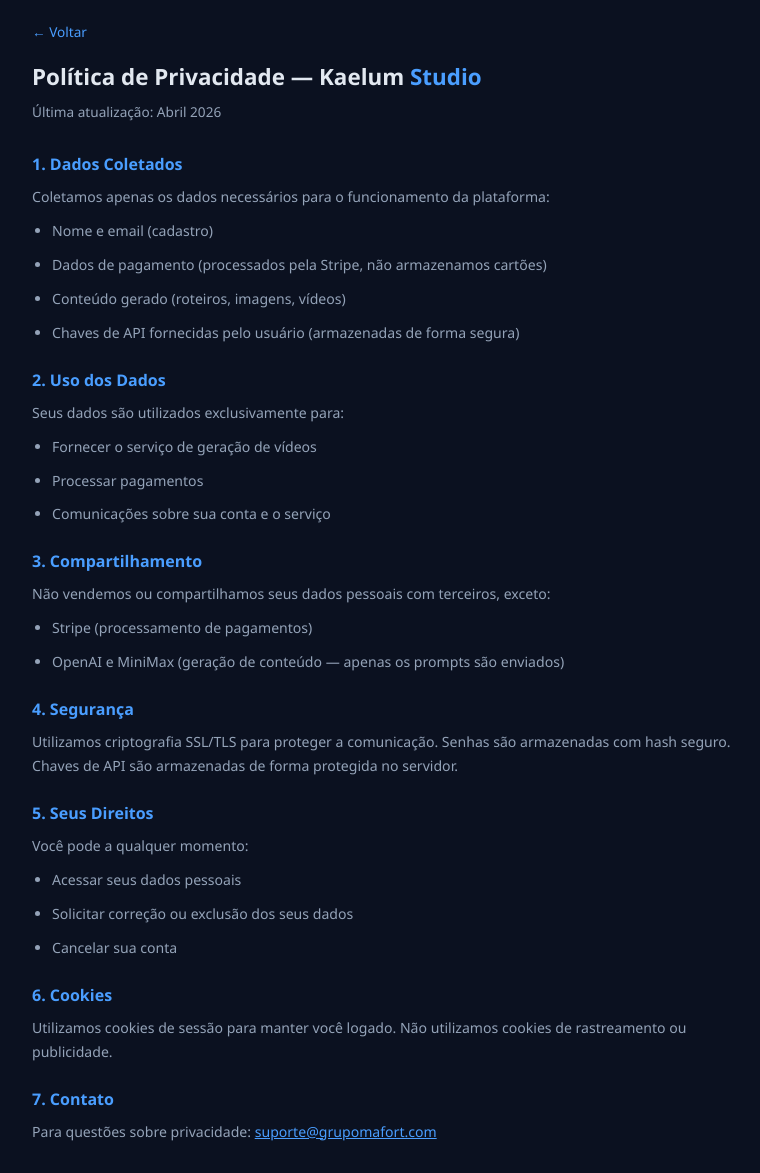
After one commit to VagnerMafort/veo3-tool, a Flask app: page /privacidade in a window 1280 px wide. The commit adds this page. Shown: the whole page, without its empty margins (258-1018 px from the left). Run offline with Flask 3, Linux system fonts and the light colour scheme.

Commit message:
Landing page, termos de uso, privacidade, webhook Stripe

```diff
--- a/app.py
+++ b/app.py
@@ -1020,7 +1020,15 @@ def finalizar_video(job_id, user_id, sb_id, voice_id, modo_video, legenda_cfg, i
 def index():
     if current_user.is_authenticated:
         return redirect(url_for("dashboard"))
-    return redirect(url_for("login"))
+    return render_template("landing.html")
+
+@app.route("/termos")
+def termos():
+    return render_template("termos.html")
+
+@app.route("/privacidade")
+def privacidade():
+    return render_template("privacidade.html")
 
 @app.route("/login", methods=["GET", "POST"])
 def login():
--- a/templates/cadastro.html
+++ b/templates/cadastro.html
@@ -41,6 +41,7 @@
   <button class="btn" id="btnCadastro">Criar conta</button>
   <div class="erro" id="erro"></div>
   <div class="link">Já tem conta? <a href="/login">Entrar</a></div>
+  <div class="link" style="margin-top:8px;font-size:.75rem">Ao criar conta, você concorda com os <a href="/termos" style="color:#475569">Termos</a> e <a href="/privacidade" style="color:#475569">Privacidade</a></div>
 </div>
 <script>
   document.getElementById('btnCadastro').addEventListener('click', async () => {
--- a/templates/login.html
+++ b/templates/login.html
@@ -42,6 +42,7 @@
   <button class="btn" id="btnLogin">Entrar</button>
   <div class="erro" id="erro"></div>
   <div class="link">Não tem conta? <a href="/cadastro">Cadastre-se</a></div>
+  <div class="link" style="margin-top:8px;font-size:.75rem"><a href="/termos" style="color:#475569">Termos</a> · <a href="/privacidade" style="color:#475569">Privacidade</a></div>
 </div>
 <script>
   document.getElementById('btnLogin').addEventListener('click', async () => {
--- /dev/null
+++ b/templates/privacidade.html
@@ -0,0 +1,68 @@
+<!DOCTYPE html>
+<html lang="pt-BR">
+<head>
+<meta charset="UTF-8"/>
+<meta name="viewport" content="width=device-width, initial-scale=1.0"/>
+<title>Política de Privacidade — Kaelum Studio</title>
+<style>
+*{box-sizing:border-box;margin:0;padding:0}
+body{font-family:'Segoe UI',sans-serif;background:#0b1120;color:#e2e8f0;min-height:100vh;padding:20px}
+.container{max-width:700px;margin:0 auto}
+h1{font-size:1.4rem;margin-bottom:8px}h1 span{color:#4a9eff}
+.sub{color:#94a3b8;font-size:.85rem;margin-bottom:30px}
+h2{font-size:1rem;color:#4a9eff;margin:24px 0 10px}
+p,li{font-size:.88rem;color:#94a3b8;line-height:1.7;margin-bottom:10px}
+ul{padding-left:20px}
+a{color:#4a9eff}
+.back{display:inline-block;margin-bottom:20px;color:#4a9eff;text-decoration:none;font-size:.85rem}
+</style>
+</head>
+<body>
+<div class="container">
+<a href="/" class="back">← Voltar</a>
+<h1>Política de Privacidade — Kaelum <span>Studio</span></h1>
+<p class="sub">Última atualização: Abril 2026</p>
+
+<h2>1. Dados Coletados</h2>
+<p>Coletamos apenas os dados necessários para o funcionamento da plataforma:</p>
+<ul>
+<li>Nome e email (cadastro)</li>
+<li>Dados de pagamento (processados pela Stripe, não armazenamos cartões)</li>
+<li>Conteúdo gerado (roteiros, imagens, vídeos)</li>
+<li>Chaves de API fornecidas pelo usuário (armazenadas de forma segura)</li>
+</ul>
+
+<h2>2. Uso dos Dados</h2>
+<p>Seus dados são utilizados exclusivamente para:</p>
+<ul>
+<li>Fornecer o serviço de geração de vídeos</li>
+<li>Processar pagamentos</li>
+<li>Comunicações sobre sua conta e o serviço</li>
+</ul>
+
+<h2>3. Compartilhamento</h2>
+<p>Não vendemos ou compartilhamos seus dados pessoais com terceiros, exceto:</p>
+<ul>
+<li>Stripe (processamento de pagamentos)</li>
+<li>OpenAI e MiniMax (geração de conteúdo — apenas os prompts são enviados)</li>
+</ul>
+
+<h2>4. Segurança</h2>
+<p>Utilizamos criptografia SSL/TLS para proteger a comunicação. Senhas são armazenadas com hash seguro. Chaves de API são armazenadas de forma protegida no servidor.</p>
+
+<h2>5. Seus Direitos</h2>
+<p>Você pode a qualquer momento:</p>
+<ul>
+<li>Acessar seus dados pessoais</li>
+<li>Solicitar correção ou exclusão dos seus dados</li>
+<li>Cancelar sua conta</li>
+</ul>
+
+<h2>6. Cookies</h2>
+<p>Utilizamos cookies de sessão para manter você logado. Não utilizamos cookies de rastreamento ou publicidade.</p>
+
+<h2>7. Contato</h2>
+<p>Para questões sobre privacidade: <a href="mailto:suporte@grupomafort.com">suporte@grupomafort.com</a></p>
+</div>
+</body>
+</html>
```
Also changed, not shown: templates/landing.html (added, +139 -0 lines), templates/termos.html (added, +65 -0 lines).
